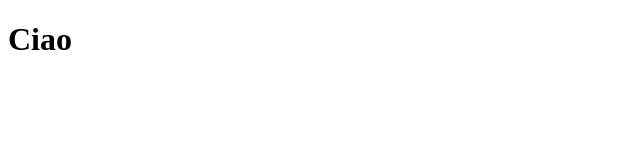
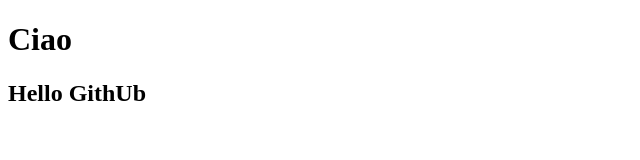
Before and after one commit to alessandrocalasanzio/git_tutorial, a plain HTML site: page index.html in a window 1280 px wide. Shown: the whole page, without its empty margins (0-640 px from the left). Drawn offline with Linux system fonts and the light colour scheme.

Commit message:
Inserito le righe di codice di Github

```diff
--- a/index.html
+++ b/index.html
@@ -8,5 +8,6 @@
 </head>
 <body>
     <h1>Ciao</h1>
+    <h2>Hello GithUb</h2>
 </body>
 </html>
--- a/main.js
+++ b/main.js
@@ -1 +1,3 @@
-console.log("Cambiato")
+console.log("Cambiato eskereeeee")
+
+console.log("Ciao Github")
--- /dev/null
+++ b/nuovo.js
@@ -0,0 +1 @@
+console.log("Nuovo ramo")
```
